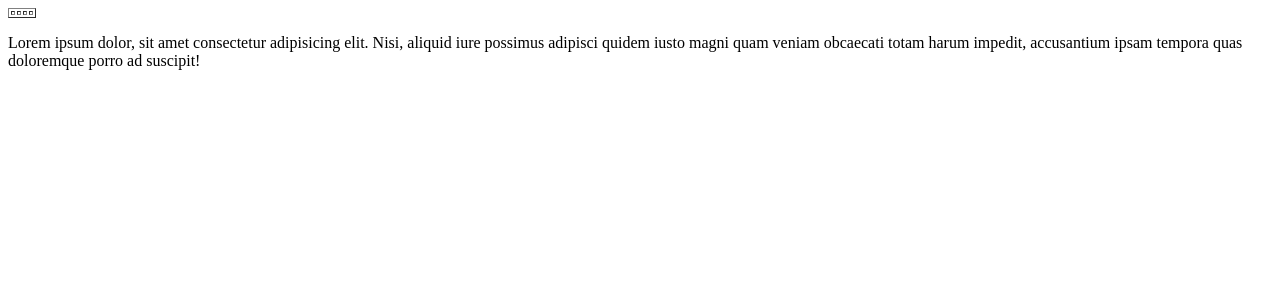
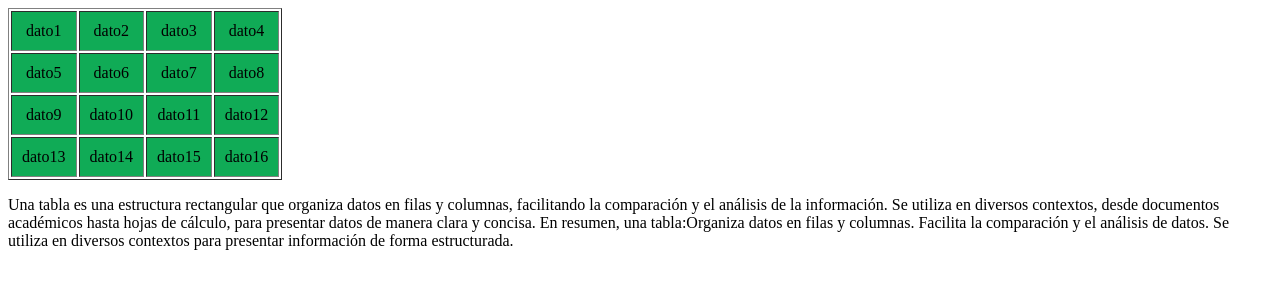
Before and after one commit to jaiver2006/proyectosoftware2, a plain HTML site: page index.html in a window 1280 px wide. Drawn offline with Linux system fonts and the light colour scheme.

Commit message:
index tabla stilos

```diff
--- a/index.html
+++ b/index.html
@@ -4,17 +4,59 @@
     <meta charset="UTF-8">
     <meta name="viewport" content="width=device-width, initial-scale=1.0">
     <title>Document</title>
+    <style>
+        td {
+            background-color: rgb(16, 171, 86);
+            padding: 10px;
+            text-align: center;
+        }
+        .parrafo{
+            font-family: Arial, Helvetica, sans-serif;
+            text-align: justify;
+            color: rgb(158, 41, 158)
+        }
+        .parrafo2{
+             font-family: Arial, Helvetica, sans-serif;
+               text-align: justify;
+            color:blue;
+            padding: 16px;
+
+
+        }
+    </style>
 </head>
 <body>
     <table border="1">
         <tr>
-            <td></td>
-            <td></td>
-            <td></td>
-            <td></td>
+            <td>dato1</td>
+            <td>dato2</td>
+            <td>dato3</td>
+            <td>dato4</td>
+        </tr>
+         <tr>
+            <td>dato5</td>
+            <td>dato6</td>
+            <td>dato7</td>
+            <td>dato8</td>
+        </tr>
+         <tr>
+            <td>dato9</td>
+            <td>dato10</td>
+            <td>dato11</td>
+            <td>dato12</td>
+        </tr>
+         <tr>
+            <td>dato13</td>
+            <td>dato14</td>
+            <td>dato15</td>
+            <td>dato16</td>
         </tr>
     </table>
+  <p class="parrafo">
+  <p>Una tabla es una estructura rectangular que organiza datos en filas y columnas, facilitando la comparación y el análisis de la información. Se utiliza en diversos contextos, desde documentos académicos hasta hojas de cálculo, para presentar datos de manera clara y concisa.
+En resumen, una tabla:Organiza datos en filas y columnas.
 
-  <p>Lorem ipsum dolor, sit amet consectetur adipisicing elit. Nisi, aliquid iure possimus adipisci quidem iusto magni quam veniam obcaecati totam harum impedit, accusantium ipsam tempora quas doloremque porro ad suscipit!</p>
+Facilita la comparación y el análisis de datos.
+Se utiliza en diversos contextos para presentar información de forma estructurada. </p>
 </body>
 </html>
```
